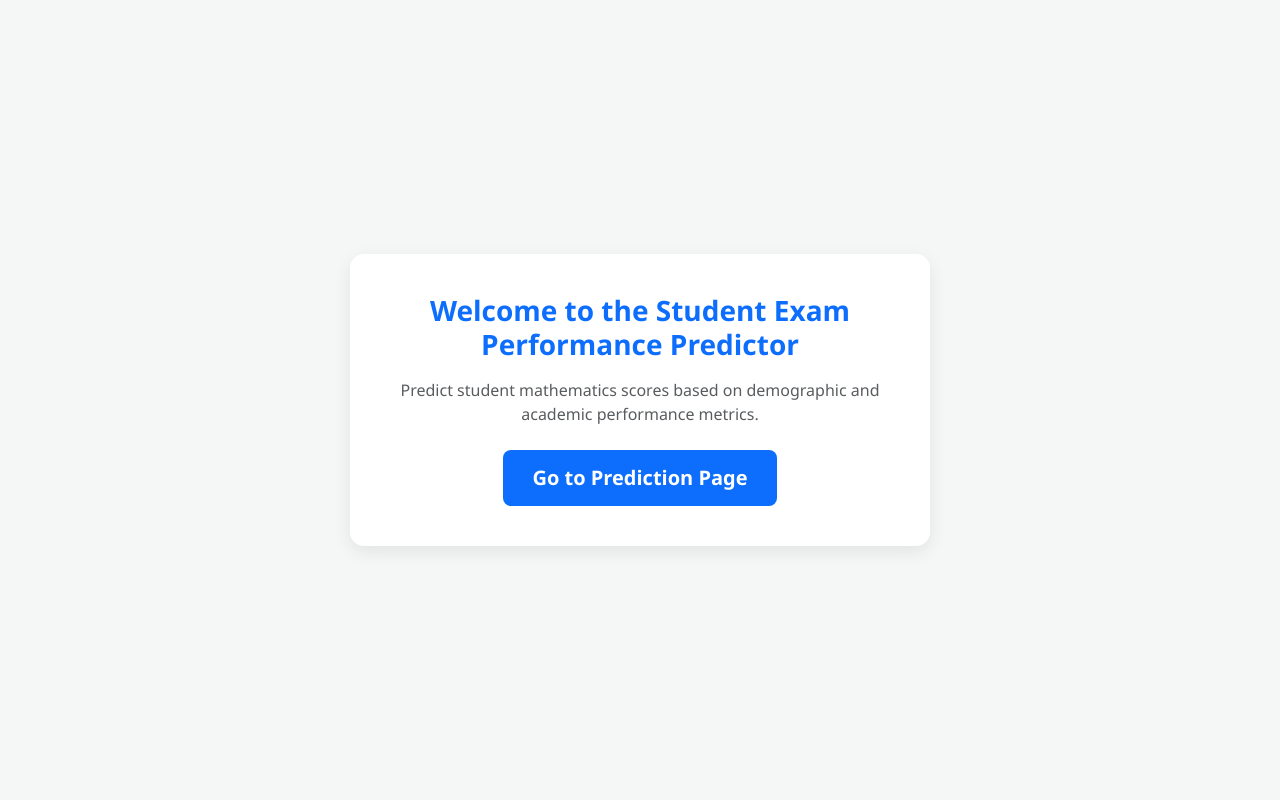
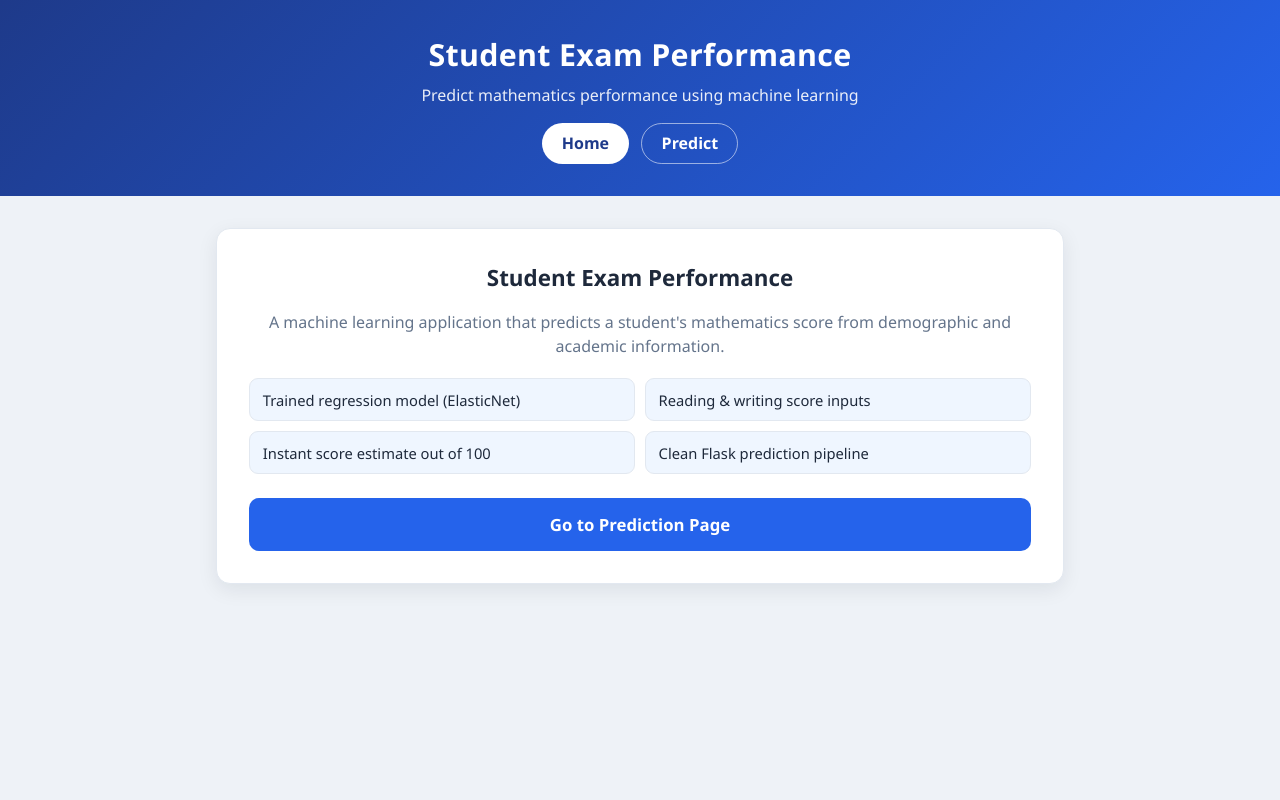
Before and after one commit to bharat-02/render-1-app, a Flask app: page / in a window 1280 px wide. Run offline with Flask 3, Linux system fonts and the light colour scheme.

Commit message:
Redesign UI: modern dashboard, pure HTML/CSS, no Bootstrap

```diff
--- /dev/null
+++ b/static/css/style.css
@@ -0,0 +1,299 @@
+/* Student Exam Performance — dashboard stylesheet (pure CSS, no frameworks) */
+
+:root {
+    --bg: #eef2f7;
+    --card: #ffffff;
+    --text: #1e293b;
+    --muted: #64748b;
+    --border: #e2e8f0;
+    --primary: #2563eb;
+    --primary-dark: #1d4ed8;
+    --primary-soft: #eff6ff;
+    --result-bg: #ecfdf5;
+    --result-border: #6ee7b7;
+    --result-text: #065f46;
+    --radius: 14px;
+    --shadow: 0 6px 20px rgba(15, 23, 42, 0.08);
+}
+
+* {
+    box-sizing: border-box;
+}
+
+body {
+    margin: 0;
+    background-color: var(--bg);
+    color: var(--text);
+    font-family: "Segoe UI", Tahoma, Geneva, Verdana, sans-serif;
+    line-height: 1.5;
+}
+
+/* ---------- header ---------- */
+
+.site-header {
+    background: linear-gradient(135deg, #1e3a8a, #2563eb);
+    color: #ffffff;
+    padding: 2rem 1rem;
+    text-align: center;
+}
+
+.site-header h1 {
+    margin: 0 0 0.35rem;
+    font-size: 1.9rem;
+    letter-spacing: 0.01em;
+}
+
+.site-header .subtitle {
+    margin: 0;
+    font-size: 1rem;
+    opacity: 0.9;
+}
+
+.site-nav {
+    margin-top: 1rem;
+}
+
+.site-nav a {
+    color: #ffffff;
+    text-decoration: none;
+    font-weight: 600;
+    border: 1px solid rgba(255, 255, 255, 0.55);
+    border-radius: 999px;
+    padding: 0.45rem 1.2rem;
+    margin: 0 0.25rem;
+    display: inline-block;
+    transition: background-color 0.2s ease-in-out;
+}
+
+.site-nav a:hover,
+.site-nav a:focus-visible {
+    background-color: rgba(255, 255, 255, 0.18);
+}
+
+.site-nav a.active {
+    background-color: #ffffff;
+    color: #1e3a8a;
+}
+
+/* ---------- layout ---------- */
+
+.page {
+    max-width: 880px;
+    margin: 0 auto;
+    padding: 2rem 1rem 3rem;
+}
+
+.card {
+    background: var(--card);
+    border: 1px solid var(--border);
+    border-radius: var(--radius);
+    box-shadow: var(--shadow);
+    padding: 2rem;
+}
+
+.card h2 {
+    margin: 0 0 0.4rem;
+    font-size: 1.4rem;
+    text-align: center;
+}
+
+.card .lede {
+    margin: 0 0 1.5rem;
+    color: var(--muted);
+    text-align: center;
+}
+
+/* ---------- form grid ---------- */
+
+.form-grid {
+    display: grid;
+    grid-template-columns: 1fr 1fr;
+    gap: 1rem 1.25rem;
+}
+
+.field {
+    display: flex;
+    flex-direction: column;
+}
+
+.field-full {
+    grid-column: 1 / -1;
+}
+
+label {
+    font-weight: 600;
+    font-size: 0.92rem;
+    margin-bottom: 0.4rem;
+}
+
+select,
+input[type="number"] {
+    font: inherit;
+    color: var(--text);
+    background: #f8fafc;
+    border: 1px solid var(--border);
+    border-radius: 9px;
+    padding: 0.65rem 0.8rem;
+    width: 100%;
+    transition: border-color 0.15s ease-in-out, box-shadow 0.15s ease-in-out;
+}
+
+select:focus-visible,
+input[type="number"]:focus-visible {
+    outline: none;
+    border-color: var(--primary);
+    box-shadow: 0 0 0 3px rgba(37, 99, 235, 0.18);
+    background: #ffffff;
+}
+
+.hint {
+    font-size: 0.8rem;
+    color: var(--muted);
+    margin-top: 0.3rem;
+}
+
+/* ---------- buttons ---------- */
+
+.btn-primary {
+    font: inherit;
+    font-weight: 700;
+    font-size: 1.05rem;
+    color: #ffffff;
+    background-color: var(--primary);
+    border: none;
+    border-radius: 10px;
+    padding: 0.85rem 1rem;
+    cursor: pointer;
+    width: 100%;
+    transition: background-color 0.2s ease-in-out, transform 0.1s ease-in-out;
+}
+
+.btn-primary:hover {
+    background-color: var(--primary-dark);
+}
+
+.btn-primary:focus-visible {
+    outline: 3px solid rgba(37, 99, 235, 0.4);
+    outline-offset: 2px;
+}
+
+.btn-primary:active {
+    transform: translateY(1px);
+}
+
+a.btn-primary {
+    text-decoration: none;
+    display: inline-block;
+}
+
+.btn-ghost {
+    display: inline-block;
+    text-align: center;
+    text-decoration: none;
+    font-weight: 600;
+    color: var(--primary-dark);
+    border: 1px solid var(--primary);
+    border-radius: 10px;
+    padding: 0.7rem 1rem;
+    width: 100%;
+    transition: background-color 0.2s ease-in-out;
+}
+
+.btn-ghost:hover {
+    background-color: var(--primary-soft);
+}
+
+/* ---------- result card ---------- */
+
+.result-card {
+    margin-top: 1.75rem;
+    background: var(--result-bg);
+    border: 1px solid var(--result-border);
+    border-radius: var(--radius);
+    padding: 1.5rem;
+    text-align: center;
+}
+
+.result-card h3 {
+    margin: 0 0 0.25rem;
+    color: var(--result-text);
+    font-size: 1.05rem;
+    text-transform: uppercase;
+    letter-spacing: 0.06em;
+}
+
+.result-score {
+    font-size: 3rem;
+    font-weight: 800;
+    color: var(--result-text);
+    line-height: 1.1;
+}
+
+.result-scale {
+    color: var(--result-text);
+    opacity: 0.75;
+    margin-bottom: 1rem;
+}
+
+.score-bar {
+    height: 12px;
+    background: rgba(6, 95, 70, 0.15);
+    border-radius: 999px;
+    overflow: hidden;
+}
+
+.score-bar > span {
+    display: block;
+    height: 100%;
+    background: linear-gradient(90deg, #10b981, #059669);
+    border-radius: 999px;
+    transition: width 0.5s ease-in-out;
+}
+
+/* ---------- landing ---------- */
+
+.hero {
+    text-align: center;
+}
+
+.hero p {
+    color: var(--muted);
+}
+
+.feature-list {
+    list-style: none;
+    padding: 0;
+    margin: 1.25rem 0 1.5rem;
+    display: grid;
+    grid-template-columns: 1fr 1fr;
+    gap: 0.6rem;
+    text-align: left;
+}
+
+.feature-list li {
+    background: var(--primary-soft);
+    border: 1px solid var(--border);
+    border-radius: 9px;
+    padding: 0.6rem 0.8rem;
+    font-size: 0.92rem;
+}
+
+/* ---------- responsive ---------- */
+
+@media (max-width: 640px) {
+    .form-grid {
+        grid-template-columns: 1fr;
+    }
+
+    .card {
+        padding: 1.4rem;
+    }
+
+    .site-header h1 {
+        font-size: 1.5rem;
+    }
+
+    .feature-list {
+        grid-template-columns: 1fr;
+    }
+}
--- a/templates/index.html
+++ b/templates/index.html
@@ -1,54 +1,49 @@
 <!DOCTYPE html>
 <html lang="en">
+
 <head>
     <meta charset="UTF-8">
     <meta name="viewport" content="width=device-width, initial-scale=1.0">
+
     <title>Student Exam Performance Predictor</title>
-    <link href="https://cdn.jsdelivr.net/npm/bootstrap@5.3.0/dist/css/bootstrap.min.css" rel="stylesheet">
-    <style>
-        body {
-            background-color: #f4f7f6;
-            font-family: 'Segoe UI', Tahoma, Geneva, Verdana, sans-serif;
-            min-height: 100vh;
-            display: flex;
-            align-items: center;
-            justify-content: center;
-        }
-        .hero-card {
-            border-radius: 14px;
-            box-shadow: 0 6px 18px rgba(0, 0, 0, 0.08);
-            background: #ffffff;
-            padding: 2.5rem;
-            max-width: 580px;
-            text-align: center;
-        }
-        .btn-custom {
-            background-color: #0d6efd;
-            color: #ffffff;
-            font-weight: 600;
-            padding: 0.75rem 1.75rem;
-            border-radius: 8px;
-            transition: background-color 0.2s ease-in-out;
-            text-decoration: none;
-            display: inline-block;
-        }
-        .btn-custom:hover {
-            background-color: #0b5ed7;
-            color: #ffffff;
-        }
-    </style>
+
+    <link rel="stylesheet" href="{{ url_for('static', filename='css/style.css') }}">
 </head>
+
 <body>
-    <div class="hero-card">
-        <h1 class="h3 fw-bold text-primary mb-3">
-            Welcome to the Student Exam Performance Predictor
-        </h1>
-        <p class="text-muted mb-4">
-            Predict student mathematics scores based on demographic and academic performance metrics.
-        </p>
-        <a href="{{ url_for('predict_datapoint') }}" class="btn btn-custom btn-lg">
-            Go to Prediction Page
-        </a>
-    </div>
+
+    <header class="site-header">
+        <h1>Student Exam Performance</h1>
+        <p class="subtitle">Predict mathematics performance using machine learning</p>
+        <nav class="site-nav" aria-label="Main navigation">
+            <a href="{{ url_for('index') }}" class="active">Home</a>
+            <a href="{{ url_for('predict_datapoint') }}">Predict</a>
+        </nav>
+    </header>
+
+    <main class="page">
+
+        <section class="card hero" aria-labelledby="hero-heading">
+            <h2 id="hero-heading">Student Exam Performance</h2>
+            <p>
+                A machine learning application that predicts a student's
+                mathematics score from demographic and academic information.
+            </p>
+
+            <ul class="feature-list">
+                <li>Trained regression model (ElasticNet)</li>
+                <li>Reading &amp; writing score inputs</li>
+                <li>Instant score estimate out of 100</li>
+                <li>Clean Flask prediction pipeline</li>
+            </ul>
+
+            <a href="{{ url_for('predict_datapoint') }}" class="btn-primary">
+                Go to Prediction Page
+            </a>
+        </section>
+
+    </main>
+
 </body>
+
 </html>
```
Also changed, not shown: templates/home.html (+74 -294 lines).
